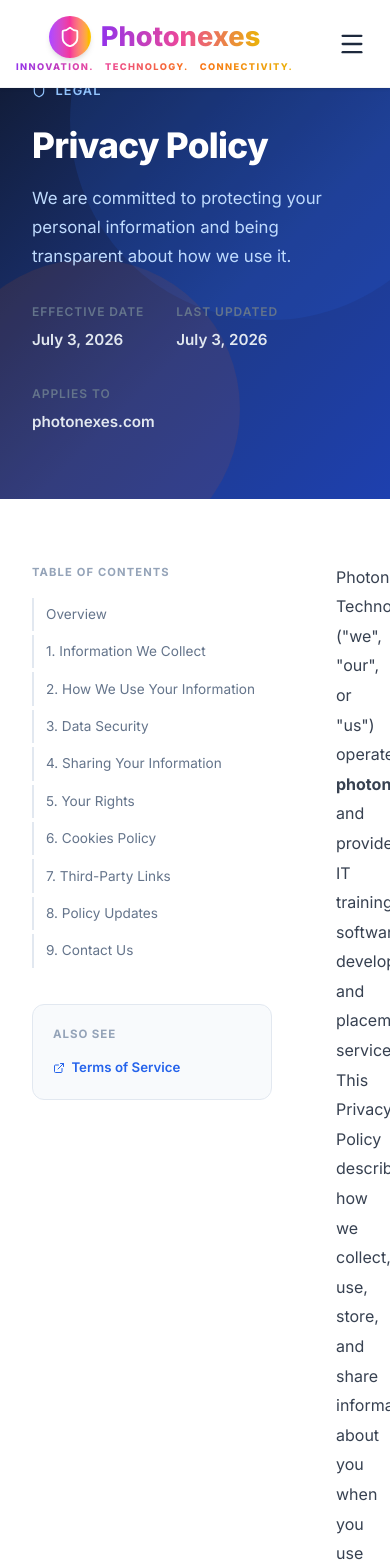
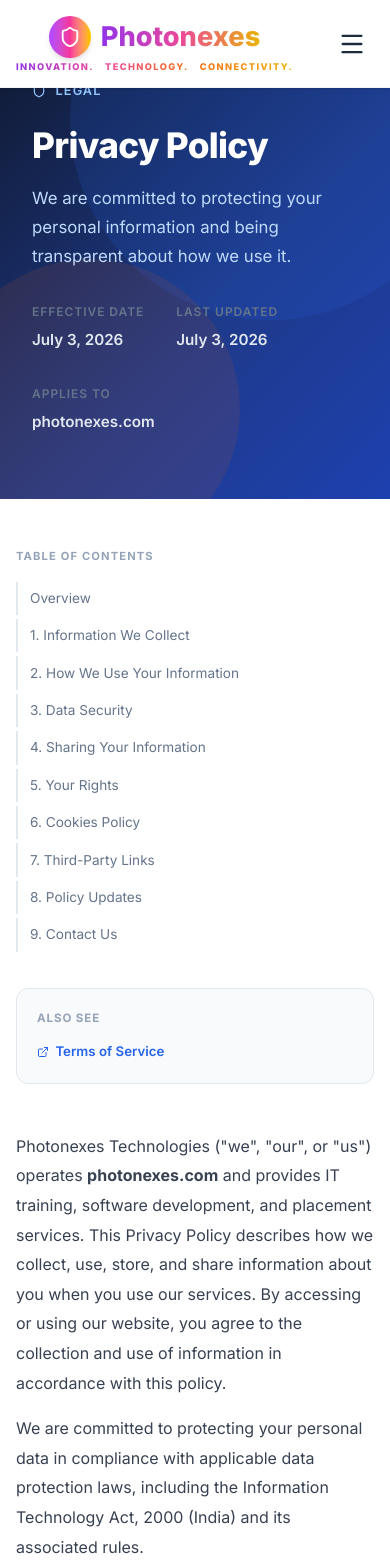
Before and after one commit to BhatDanish1591/photonexestechnology, a Next.js app: page /privacy-policy in a window 390 px wide. Shown: the top 1568 px of the page. Built offline with nearby package versions, Linux system fonts and the light colour scheme.

Commit message:
Fix mobile responsiveness on legal pages

```diff
--- a/app/privacy-policy/page.tsx
+++ b/app/privacy-policy/page.tsx
@@ -67,18 +67,10 @@
       </div>
 
       {/* Body: Sidebar + Content */}
-      <div style={{ maxWidth: "1200px", margin: "0 auto", padding: "4rem 2rem", display: "flex", gap: "4rem", alignItems: "flex-start" }}>
+      <div className="max-w-[1200px] mx-auto px-4 md:px-8 py-12 md:py-16 flex flex-col lg:flex-row gap-12 lg:gap-16 items-start">
 
         {/* Sticky Sidebar TOC */}
-        <aside style={{
-          width: "240px",
-          flexShrink: 0,
-          position: "sticky",
-          top: "100px",
-          display: "flex",
-          flexDirection: "column",
-          gap: "0.25rem"
-        }}>
+        <aside className="w-full lg:w-[240px] shrink-0 lg:sticky lg:top-[100px] flex flex-col gap-1">
           <div style={{ fontSize: "0.7rem", fontWeight: 700, color: "#94a3b8", letterSpacing: "0.1em", textTransform: "uppercase", marginBottom: "0.75rem" }}>
             Table of Contents
           </div>
@@ -119,7 +111,7 @@
         </aside>
 
         {/* Main Document */}
-        <article style={{ flex: 1, minWidth: 0, maxWidth: "720px" }}>
+        <article className="flex-1 min-w-0 w-full lg:max-w-[720px]">
 
           {/* Overview */}
           <section id="overview" style={{ marginBottom: "3rem", paddingBottom: "3rem", borderBottom: "1px solid #f1f5f9" }}>
--- a/app/terms/page.tsx
+++ b/app/terms/page.tsx
@@ -66,18 +66,10 @@
       </div>
 
       {/* Body: Sidebar + Content */}
-      <div style={{ maxWidth: "1200px", margin: "0 auto", padding: "4rem 2rem", display: "flex", gap: "4rem", alignItems: "flex-start" }}>
+      <div className="max-w-[1200px] mx-auto px-4 md:px-8 py-12 md:py-16 flex flex-col lg:flex-row gap-12 lg:gap-16 items-start">
 
         {/* Sticky Sidebar TOC */}
-        <aside style={{
-          width: "240px",
-          flexShrink: 0,
-          position: "sticky",
-          top: "100px",
-          display: "flex",
-          flexDirection: "column",
-          gap: "0.25rem"
-        }}>
+        <aside className="w-full lg:w-[240px] shrink-0 lg:sticky lg:top-[100px] flex flex-col gap-1">
           <div style={{ fontSize: "0.7rem", fontWeight: 700, color: "#94a3b8", letterSpacing: "0.1em", textTransform: "uppercase", marginBottom: "0.75rem" }}>
             Table of Contents
           </div>
@@ -118,7 +110,7 @@
         </aside>
 
         {/* Main Document */}
-        <article style={{ flex: 1, minWidth: 0, maxWidth: "720px" }}>
+        <article className="flex-1 min-w-0 w-full lg:max-w-[720px]">
 
           {/* Overview */}
           <section id="overview" style={{ marginBottom: "3rem", paddingBottom: "3rem", borderBottom: "1px solid #f1f5f9" }}>
```
